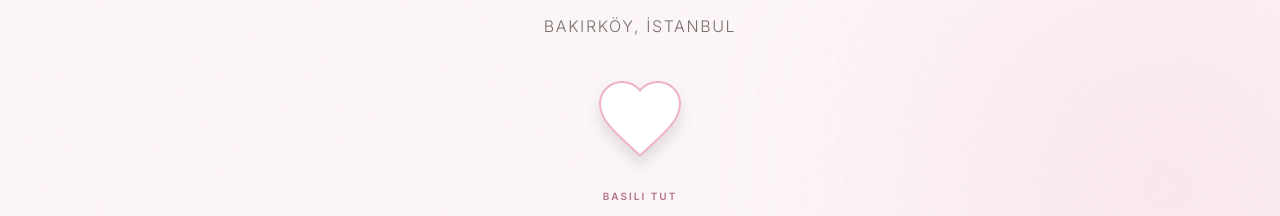
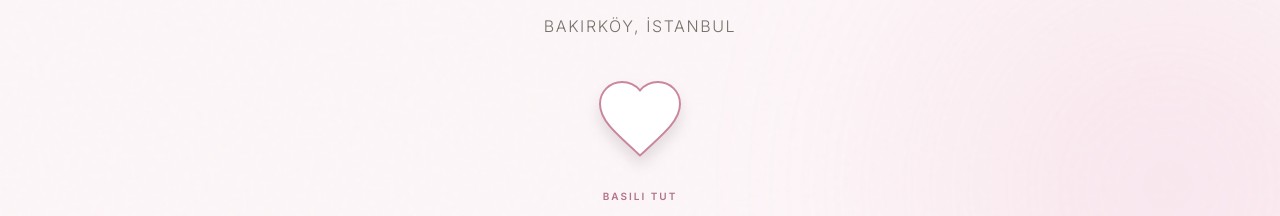
Before and after one commit to OgOz/SeydaOguzhanWedding, a React (Vite) app: page / in a window 1280 px wide. Shown: the part 604-820 px from the top of the page. Built offline with nearby package versions, Linux system fonts and the light colour scheme; a web font is replaced by a local one.

Commit message:
feat: Update theme to Rose Pink, add Map, and refine interactions

```diff
--- a/src/components/HoldButton.tsx
+++ b/src/components/HoldButton.tsx
@@ -1,5 +1,5 @@
 import React, { useState } from 'react';
-import { motion, useAnimation } from 'framer-motion';
+import { motion, useAnimation, useMotionValue, useTransform, animate } from 'framer-motion';
 
 interface HoldButtonProps {
     onComplete: () => void;
@@ -8,7 +8,9 @@ interface HoldButtonProps {
 
 export const HoldButton: React.FC<HoldButtonProps> = ({ onComplete, className }) => {
     const [isExploding, setIsExploding] = useState(false);
-    const fillControls = useAnimation();
+
+    // We use a MotionValue to drive the gradient fill level (0 to 100)
+    const fillLevel = useMotionValue(0);
     const scaleControls = useAnimation();
     const overlayControls = useAnimation();
 
@@ -17,38 +19,39 @@ export const HoldButton: React.FC<HoldButtonProps> = ({ onComplete, className })
     const handleStart = async () => {
         if (isExploding) return;
 
-        // Stop idle growing/pulsing
+        // Stop idle pulsing
         scaleControls.stop();
 
-        // Start filling AND growing simultaneously
-        // 1. Fill: Moves transition from y=24 to y=0 (Liquid effect)
-        fillControls.start({
-            y: 0,
-            transition: { duration: HOLD_DURATION, ease: "linear" }
+        // 1. Animate Fill Level from 0% to 100%
+        animate(fillLevel, 100, {
+            duration: HOLD_DURATION,
+            ease: "linear"
         });
 
-        // 2. Grow: Scale up MASSIVELY while filling
-        // User wants noticeable growth. 4x is significant.
+        // 2. Grow Scale Massively
         await scaleControls.start({
             scale: 4,
             transition: { duration: HOLD_DURATION, ease: "easeInOut" }
         });
 
-        // If we reach here without cancellation, we are done!
-        triggerExplosion();
+        // If we reach here (and fill is > 99?), trigger success
+        if (fillLevel.get() > 99) {
+            triggerExplosion();
+        } else {
+            // If aborted early? (Should be handled by handleCancel)
+        }
     };
 
     const handleCancel = () => {
         if (isExploding) return;
 
         // Reset fill
-        fillControls.stop();
-        fillControls.start({ y: 24, transition: { duration: 0.2 } });
+        animate(fillLevel, 0, { duration: 0.2 });
 
-        // Reset scale to idle pulse
+        // Reset scale
         scaleControls.stop();
         scaleControls.start({
-            scale: [1, 1.1, 1], // Idle pulse
+            scale: [1, 1.1, 1],
             transition: { repeat: Infinity, duration: 2, ease: "easeInOut" }
         });
     };
@@ -56,35 +59,32 @@ export const HoldButton: React.FC<HoldButtonProps> = ({ onComplete, className })
     const triggerExplosion = async () => {
         setIsExploding(true);
 
-        // 1. Hide the button content instantly
+        // Instant hide heart
         scaleControls.start({ scale: 0, opacity: 0, transition: { duration: 0.1 } });
 
-        // 2. Expand overlay to fill screen
+        // Expand overlay
         await overlayControls.start({
             scale: 60,
             opacity: 1,
             transition: { duration: 0.8, ease: "easeIn" }
         });
 
-        // 3. Complete callback (scroll)
         onComplete();
 
-        // 4. Fade out overlay
+        // Fade out overlay
         await overlayControls.start({ opacity: 0, transition: { duration: 0.5, delay: 0.5 } });
         setIsExploding(false);
 
-        // Reset button state
-        fillControls.set({ y: 24 });
+        // Reset
+        fillLevel.set(0);
         scaleControls.set({ scale: 1, opacity: 1 });
-
-        // Restart idle animation
         scaleControls.start({
             scale: [1, 1.1, 1],
             transition: { repeat: Infinity, duration: 2, ease: "easeInOut" }
         });
     };
 
-    // Initial Pulse Animation
+    // Initial Pulse
     React.useEffect(() => {
         scaleControls.start({
             scale: [1, 1.1, 1],
@@ -92,9 +92,12 @@ export const HoldButton: React.FC<HoldButtonProps> = ({ onComplete, className })
         });
     }, []);
 
+    // Transform motion value to percentage strings for the gradient stops
+    const offset1 = useTransform(fillLevel, v => `${v}%`);
+    // const offset2 = useTransform(fillLevel, v => `${v}%`); // Sharp line
+
     return (
         <>
-            {/* Full Screen Overlay for Explosion */}
             <motion.div
                 initial={{ scale: 0, opacity: 0 }}
                 animate={overlayControls}
@@ -109,43 +112,38 @@ export const HoldButton: React.FC<HoldButtonProps> = ({ onComplete, className })
                     onPointerLeave={handleCancel}
                     animate={scaleControls}
                 >
-                    {/*
-               SVG with Masking for Perfect Fill
-            */}
                     <svg viewBox="0 0 24 24" className="w-full h-full drop-shadow-xl overflow-visible">
                         <defs>
-                            {/* Heart Path */}
                             <path id="heartPath" d="M12 21.35l-1.45-1.32C5.4 15.36 2 12.28 2 8.5 2 5.42 4.42 3 7.5 3c1.74 0 3.41.81 4.5 2.09C13.09 3.81 14.76 3 16.5 3 19.58 3 22 5.42 22 8.5c0 3.78-3.4 6.86-8.55 11.54L12 21.35z" />
 
-                            {/* Clip Path Definition */}
-                            <clipPath id="heartClip">
-                                <use href="#heartPath" />
-                            </clipPath>
+                            {/* Linear Gradient for Liquid Fill
+                       x1,y1 to x2,y2 determines direction.
+                       x1=0, x2=0 is vertical.
+                       y1=1 (bottom), y2=0 (top).
+
+                       Stops:
+                       stop1: pink (offset starts at 0%)
+                       stop2: white (offset starts at 0%)
+
+                       As offset increases to 100%:
+                       The 'pink' region grows from bottom to top.
+                   */}
+                            <linearGradient id="liquidGradient" x1="0" x2="0" y1="1" y2="0">
+                                <motion.stop stopColor="#ca869d" offset={offset1} />
+                                <motion.stop stopColor="#ffffff" offset={offset1} />
+                            </linearGradient>
                         </defs>
 
-                        {/* 1. Base Heart (Empty Container)
-                    - Fill: White
-                    - Stroke: Gold (to show the "container" bounds clearly)
-                */}
-                        <use href="#heartPath" className="fill-white stroke-gold-300 stroke-[0.5]" />
-
-                        {/* 2. Gold Liquid Fill (Clipped by Heart) */}
-                        <g clipPath="url(#heartClip)">
-                            {/* The liquid is a gold rect that moves up */}
-                            <motion.rect
-                                x="0"
-                                y="24"  // Start below visible area
-                                width="24"
-                                height="24"
-                                className="fill-gold-500" // Slightly darker gold for liquid
-                                initial={{ y: 24 }}
-                                animate={fillControls}
-                            />
-                        </g>
+                        {/* The Heart using the Gradient Fill */}
+                        <use
+                            href="#heartPath"
+                            fill="url(#liquidGradient)"
+                            stroke="#ca869d"
+                            strokeWidth="0.5"
+                        />
                     </svg>
                 </motion.button>
 
-                {/* Label Moved Below */}
                 <div className="relative z-10 text-center pointer-events-none">
                     <span className="text-[10px] uppercase font-bold tracking-[0.2em] text-gold-600/80">
                         Basılı Tut
```
